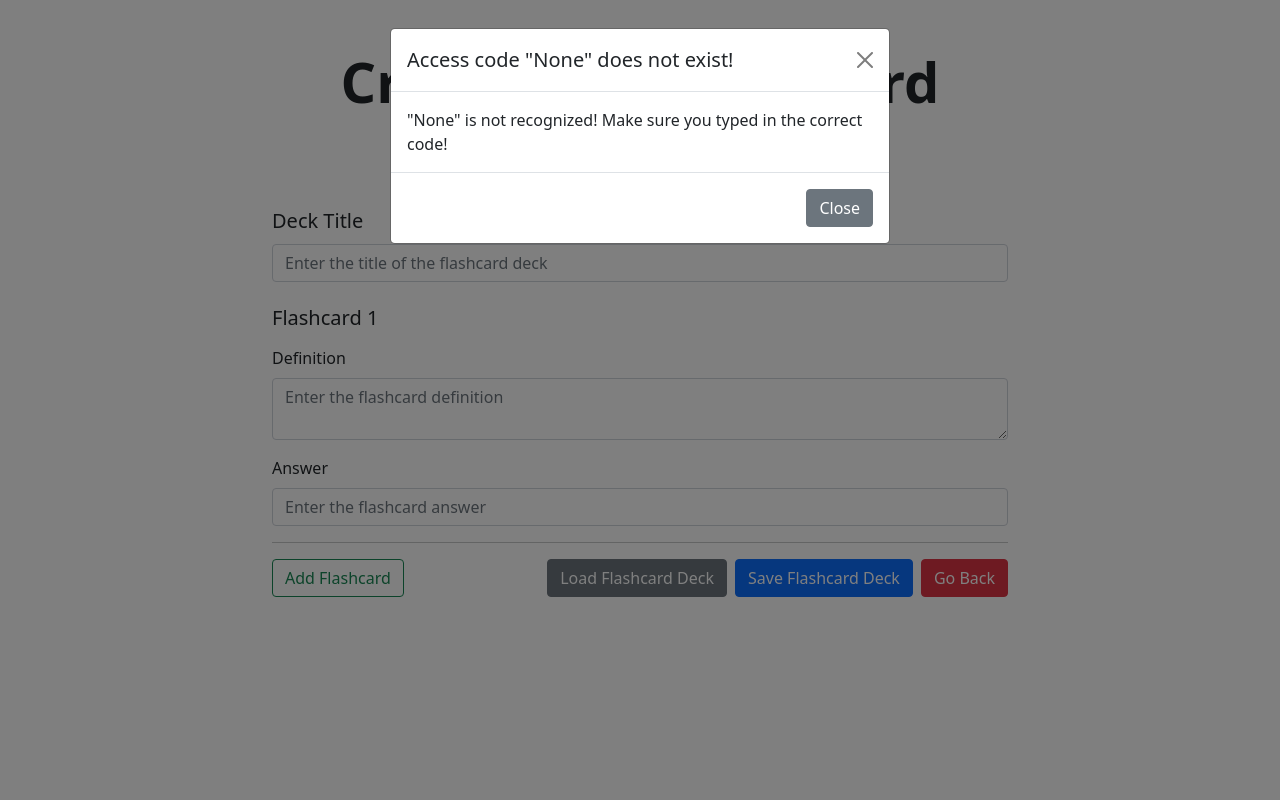
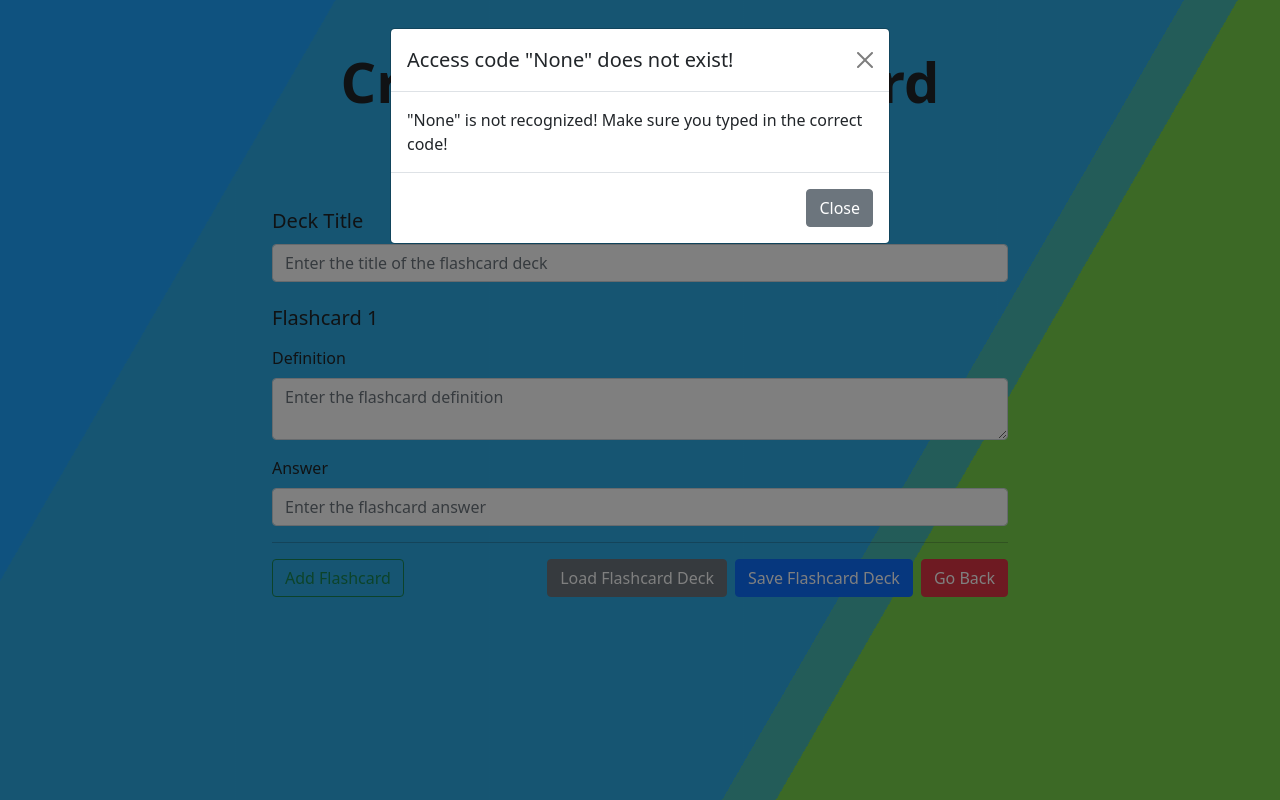
Before and after one commit to DragunWF/Flashcards-App, a Flask app: page /flashcard-editor in a window 1280 px wide. Run offline with Flask 3, Linux system fonts and the light colour scheme.

Commit message:
Implement animated background

```diff
--- /dev/null
+++ b/static/css/animated_background.css
@@ -0,0 +1,50 @@
+html {
+  height: 100%;
+}
+
+body {
+  margin: 0;
+}
+
+.animated-bg-1 {
+  animation: slide 3s ease-in-out infinite alternate;
+  background-image: linear-gradient(-60deg, #6c3 50%, #09f 50%);
+  bottom: 0;
+  left: -50%;
+  opacity: 0.5;
+  position: fixed;
+  right: -50%;
+  top: 0;
+  z-index: -1;
+}
+
+.animated-bg-2 {
+  animation-direction: alternate-reverse;
+  animation-duration: 4s;
+}
+
+.animated-bg-3 {
+  animation-duration: 5s;
+}
+
+.content {
+  background-color: rgba(255, 255, 255, 0.8);
+  border-radius: 0.25em;
+  box-shadow: 0 0 0.25em rgba(0, 0, 0, 0.25);
+  box-sizing: border-box;
+  left: 50%;
+  padding: 10vmin;
+  position: fixed;
+  text-align: center;
+  top: 50%;
+  transform: translate(-50%, -50%);
+}
+
+@keyframes slide {
+  0% {
+    transform: translateX(-25%);
+  }
+  100% {
+    transform: translateX(25%);
+  }
+}
--- a/templates/layout.jinja
+++ b/templates/layout.jinja
@@ -16,6 +16,7 @@
       integrity="sha384-ka7Sk0Gln4gmtz2MlQnikT1wXgYsOg+OMhuP+IlRH9sENBO0LRn5q+8nbTov4+1p"
     ></script>
     <link rel="stylesheet" href="/static/css/styles.css" />
+    <link rel="stylesheet" href="/static/css/animated_background.css" />
     <link
       rel="icon"
       type="image/x-icon"
@@ -23,6 +24,9 @@
     />
   </head>
   <body>
+    <div class="animated-bg-1"></div>
+    <div class="animated-bg-1 animated-bg-2"></div>
+    <div class="animated-bg-1 animated-bg-3"></div>
     {% block main %}{% endblock %} {% block scripts %}{% endblock %}
   </body>
 </html>
```
